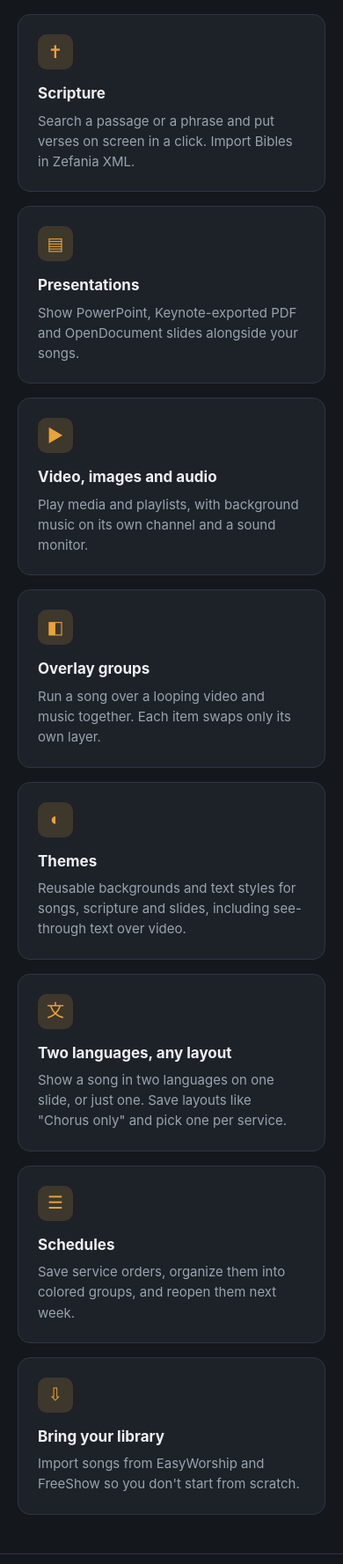
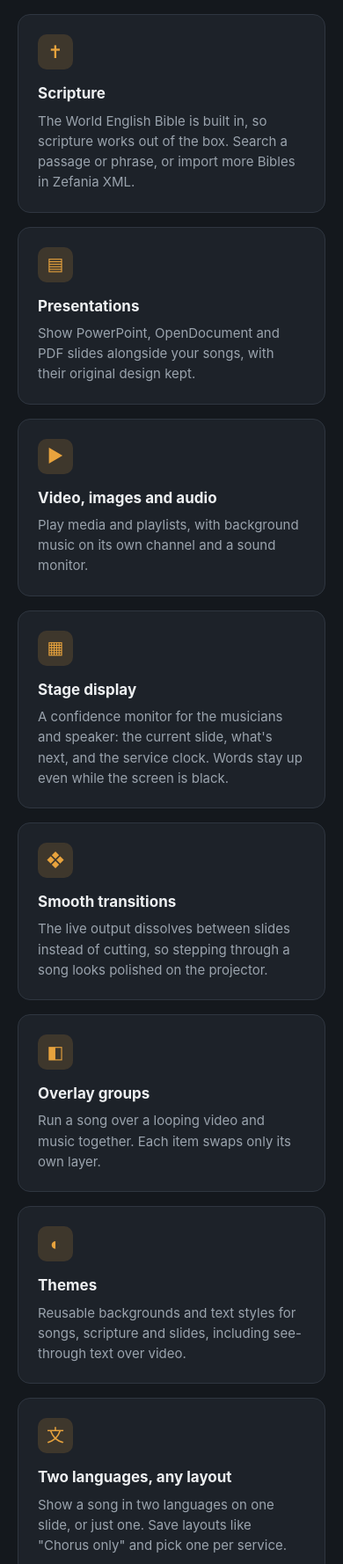
Before and after one commit to davidkngo/psaltercast-release, a plain HTML site: page index.html in a window 390 px wide. Shown: the part 1331-3109 px from the top of the page at 88% size. Drawn offline with Linux system fonts and the light colour scheme; no server answers.

Commit message:
Update download page with stage display, transitions, cloud backup
Add feature cards for the stage display, smooth slide transitions and
Google Drive cloud backup, refresh Scripture (World English Bible now
built in) and Presentations (design kept), and note library
quick-select on the phone Monitor remote.

Co-Authored-By: Claude Opus 4.8 (1M context) <noreply@anthropic.com>

```diff
--- a/index.html
+++ b/index.html
@@ -194,13 +194,16 @@
       <p class="lead">Build the service order, preview what's next, and send it live to the projector. The congregation sees only what you choose.</p>
       <div class="grid">
         <div class="card"><div class="icon">♪</div><h3>Songs with chords</h3><p>A song library with sections and slides. Chords stay off the screen but show for musicians.</p></div>
-        <div class="card"><div class="icon">✝</div><h3>Scripture</h3><p>Search a passage or a phrase and put verses on screen in a click. Import Bibles in Zefania XML.</p></div>
-        <div class="card"><div class="icon">▤</div><h3>Presentations</h3><p>Show PowerPoint, Keynote-exported PDF and OpenDocument slides alongside your songs.</p></div>
+        <div class="card"><div class="icon">✝</div><h3>Scripture</h3><p>The World English Bible is built in, so scripture works out of the box. Search a passage or phrase, or import more Bibles in Zefania XML.</p></div>
+        <div class="card"><div class="icon">▤</div><h3>Presentations</h3><p>Show PowerPoint, OpenDocument and PDF slides alongside your songs, with their original design kept.</p></div>
         <div class="card"><div class="icon">▶</div><h3>Video, images and audio</h3><p>Play media and playlists, with background music on its own channel and a sound monitor.</p></div>
+        <div class="card"><div class="icon">▦</div><h3>Stage display</h3><p>A confidence monitor for the musicians and speaker: the current slide, what's next, and the service clock. Words stay up even while the screen is black.</p></div>
+        <div class="card"><div class="icon">❖</div><h3>Smooth transitions</h3><p>The live output dissolves between slides instead of cutting, so stepping through a song looks polished on the projector.</p></div>
         <div class="card"><div class="icon">◧</div><h3>Overlay groups</h3><p>Run a song over a looping video and music together. Each item swaps only its own layer.</p></div>
         <div class="card"><div class="icon">◐</div><h3>Themes</h3><p>Reusable backgrounds and text styles for songs, scripture and slides, including see-through text over video.</p></div>
         <div class="card"><div class="icon">文</div><h3>Two languages, any layout</h3><p>Show a song in two languages on one slide, or just one. Save layouts like "Chorus only" and pick one per service.</p></div>
-        <div class="card"><div class="icon">☰</div><h3>Schedules</h3><p>Save service orders, organize them into colored groups, and reopen them next week.</p></div>
+        <div class="card"><div class="icon">☰</div><h3>Schedules</h3><p>Save service orders, organize them into colored groups, and reopen them next week. Tweak a song for one service without touching the library.</p></div>
+        <div class="card"><div class="icon">☁</div><h3>Cloud backup</h3><p>Back up your whole library to your own Google Drive and restore it on any computer — by hand or automatically once a day.</p></div>
         <div class="card"><div class="icon">⇩</div><h3>Bring your library</h3><p>Import songs from EasyWorship and FreeShow so you don't start from scratch.</p></div>
       </div>
     </div>
@@ -213,7 +216,7 @@
         <p class="lead">Step through slides from the back of the room, put a verse on screen, or follow the chords on stage.</p>
         <ul>
           <li><strong>No app needed:</strong> scan the QR code and the remote opens in your phone's browser, on the same Wi-Fi.</li>
-          <li><strong>Monitor</strong> runs the show: next slide or item, black, clear, the schedule and Bible verses.</li>
+          <li><strong>Monitor</strong> runs the show: next slide or item, black, clear, the schedule and Bible verses — and quick-select a song, presentation or media straight from the library.</li>
           <li><strong>Musician</strong> shows the live song's chord sheet, transposes it, and follows along. Page ahead to the next song without changing what's on screen.</li>
           <li>A pairing code keeps other phones out.</li>
         </ul>
```
